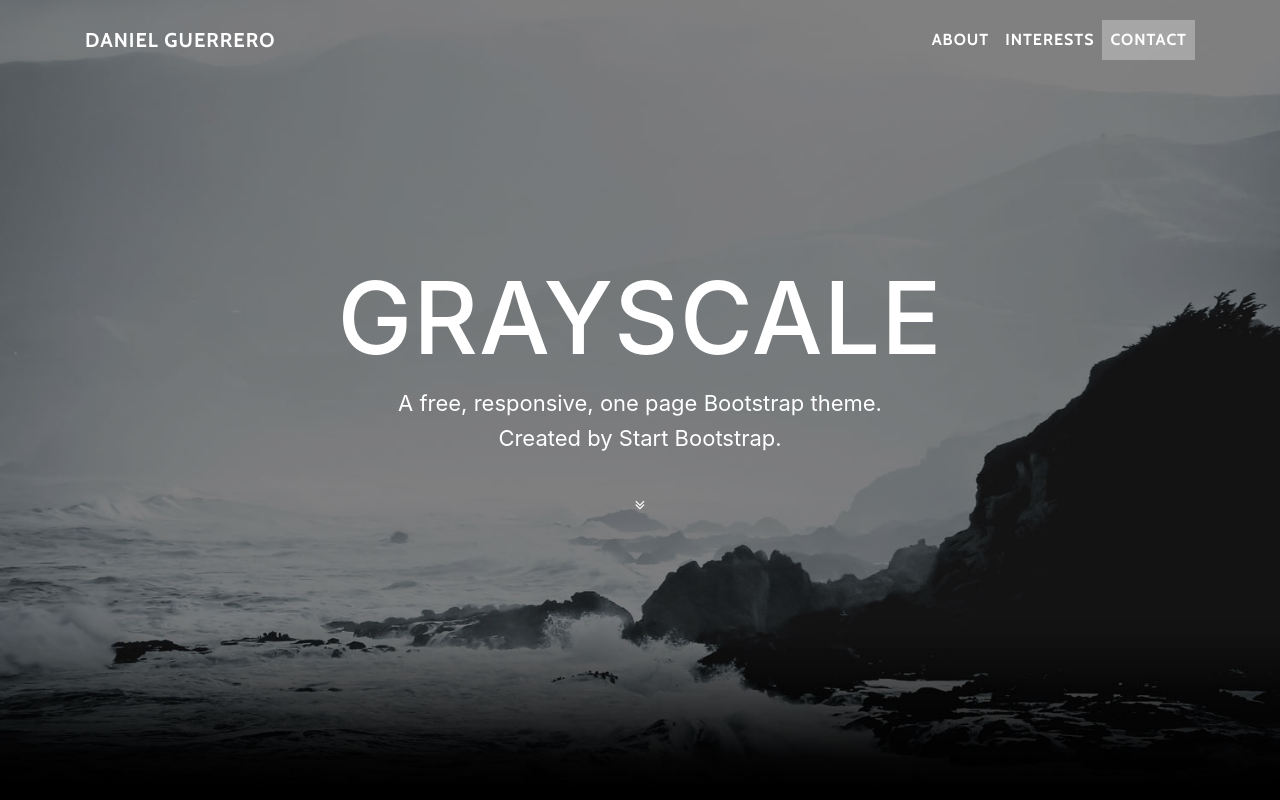
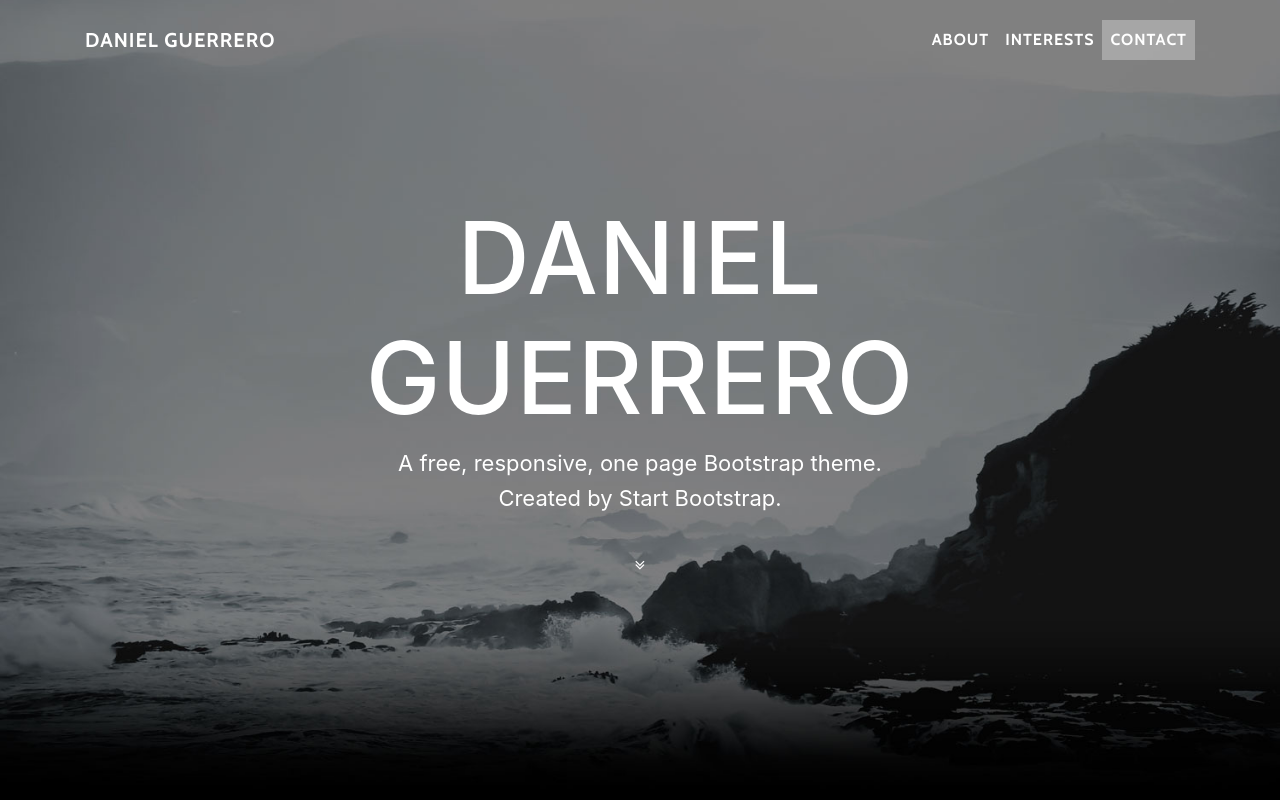
Before and after one commit to danielguerrero/danielguerrero.github.io, a website with bundled scripts: page index.html in a window 1280 px wide. Shown: the top 800 px of the page. Built offline with nearby package versions, Linux system fonts and the light colour scheme.

Commit message:
Initial commit

```diff
--- a/index.html
+++ b/index.html
@@ -55,7 +55,7 @@
         <div class="container">
           <div class="row">
             <div class="col-lg-8 mx-auto">
-              <h1 class="brand-heading">Grayscale</h1>
+              <h1 class="brand-heading">Daniel Guerrero</h1>
               <p class="intro-text">A free, responsive, one page Bootstrap theme.
                 <br>Created by Start Bootstrap.</p>
               <a href="#about" class="btn btn-circle js-scroll-trigger">
@@ -147,9 +147,6 @@
     <!-- Plugin JavaScript -->
     <script src="vendor/jquery-easing/jquery.easing.min.js"></script>
 
-    <!-- Google Maps API Key - Use your own API key to enable the map feature. More information on the Google Maps API can be found at https://developers.google.com/maps/ -->
-    <script src="https://maps.googleapis.com/maps/api/js?key=AIzaSyCRngKslUGJTlibkQ3FkfTxj3Xss1UlZDA&sensor=false"></script>
-
     <!-- Custom scripts for this template -->
     <script src="js/grayscale.min.js"></script>
 
```
